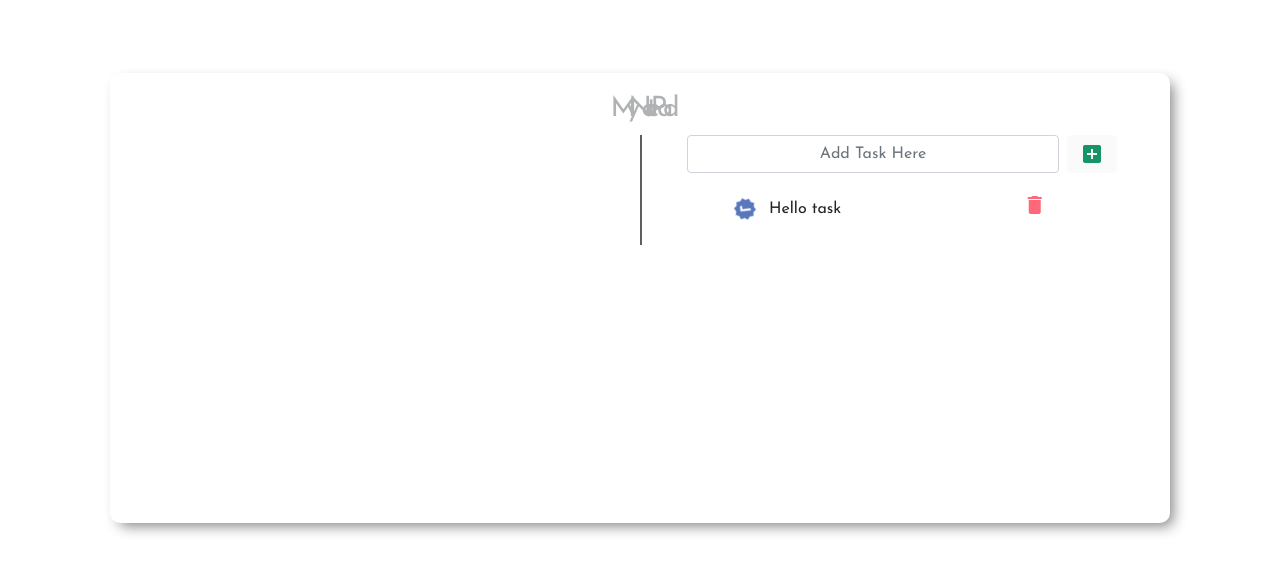
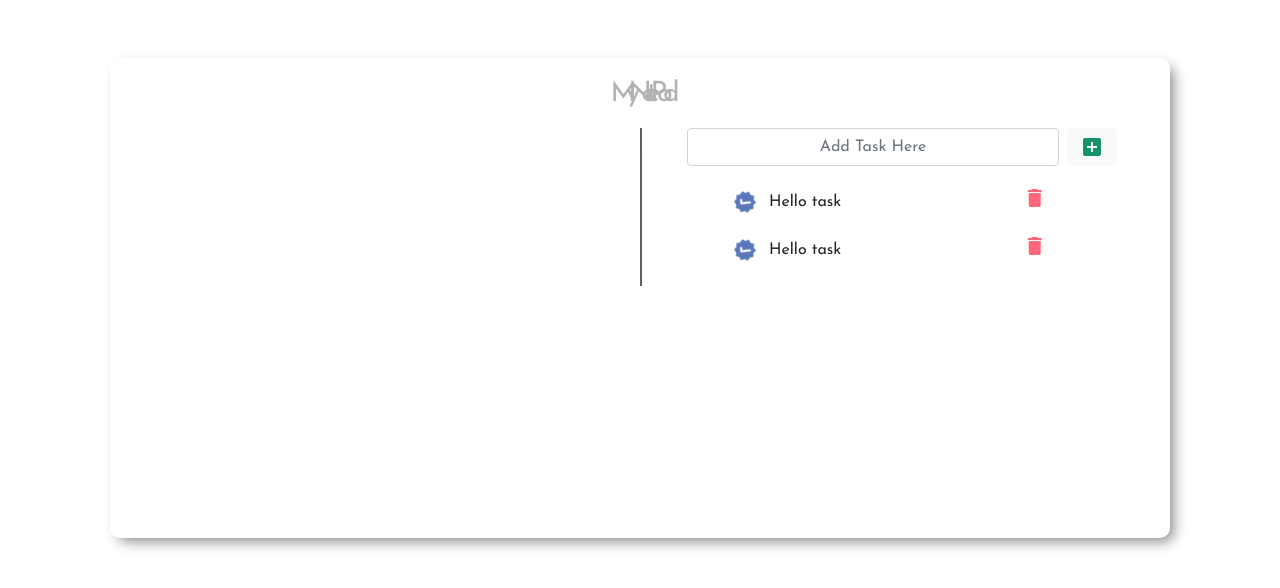
Before and after one commit to Shamaun-Nabi/Daily-Task-NotePad, a React (Create React App) app: page / in a window 1280 px wide. Shown: the part 102-690 px from the top of the page. Built offline with nearby package versions, Linux system fonts and the light colour scheme.

Commit message:
separate component

```diff
--- a/src/App.css
+++ b/src/App.css
@@ -16,7 +16,7 @@
   /* border: 1px solid black; */
   padding: 20px;
   width: 95%;
-  height: 450px;
+  height: 480px;
   border-radius: 10px;
   box-shadow: 6px 6px 14px -3px rgba(0, 0, 0, 0.49);
   -webkit-box-shadow: 6px 6px 14px -3px rgba(0, 0, 0, 0.49);
--- a/src/App.js
+++ b/src/App.js
@@ -1,6 +1,7 @@
 import "./App.css";
 import { FontAwesomeIcon } from "@fortawesome/react-fontawesome";
 import { faCoffee } from "@fortawesome/free-solid-svg-icons";
+import ListItem from "./components/ListItem";
 // import { fab } from "@fortawesome/free-brands-svg-icons";
 
 function App() {
@@ -10,7 +11,7 @@ function App() {
       <div className="mainWrapper d-flex align-items-center justify-content-center">
         <div className="displayWrapper">
           <h3 className="text-center mb-2 tracking-in-expand">My NotePad</h3>
-          <div className="row d-flex  justify-content-center">
+          <div className="row d-flex  justify-content-center mt-3">
             <div className=" col-sm-12 col-md-6 col-lg-6 leftBar d-none d-md-block d-lg-block">
               <lottie-player
                 className=""
@@ -36,17 +37,8 @@ function App() {
               <div className=" mt-3 TaskName">
                 <ul className="taskGroup ">
                   <div className="taskList">
-                    <li className=" w-75 m-2 p-1 text-dark d-flex justify-content-between  align-items-center">
-                      <div className="taskWithIcon d-flex justify-content-center  align-items-center">
-                        <span className="material-icons penIcon rotate-90-cw ">verified</span>
-                        <span className="ml-3">Hello task</span>
-                      </div>
-
-                      <button className="">
-
-                        <span class="material-icons dltIcon">delete</span>
-                      </button>
-                    </li>
+                    <ListItem />
+                    <ListItem />
                   </div>
                 </ul>
               </div>
--- /dev/null
+++ b/src/components/ListItem.jsx
@@ -0,0 +1,17 @@
+import React from "react";
+
+export default function ListItem() {
+  return (
+    <>
+      <li className=" w-75 m-2 p-1 text-dark d-flex justify-content-between  align-items-center">
+        <div className="taskWithIcon d-flex justify-content-center  align-items-center">
+          <span className="material-icons penIcon rotate-90-cw ">verified</span>
+          <span className="ml-3">Hello task</span>
+        </div>
+        <button className="">
+          <span class="material-icons dltIcon">delete</span>
+        </button>
+      </li>
+    </>
+  );
+}
```
